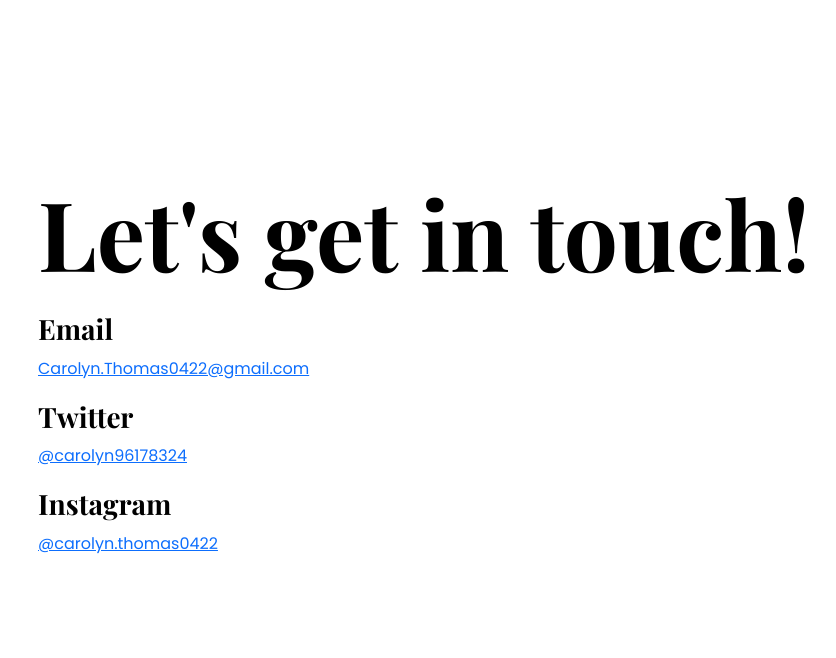
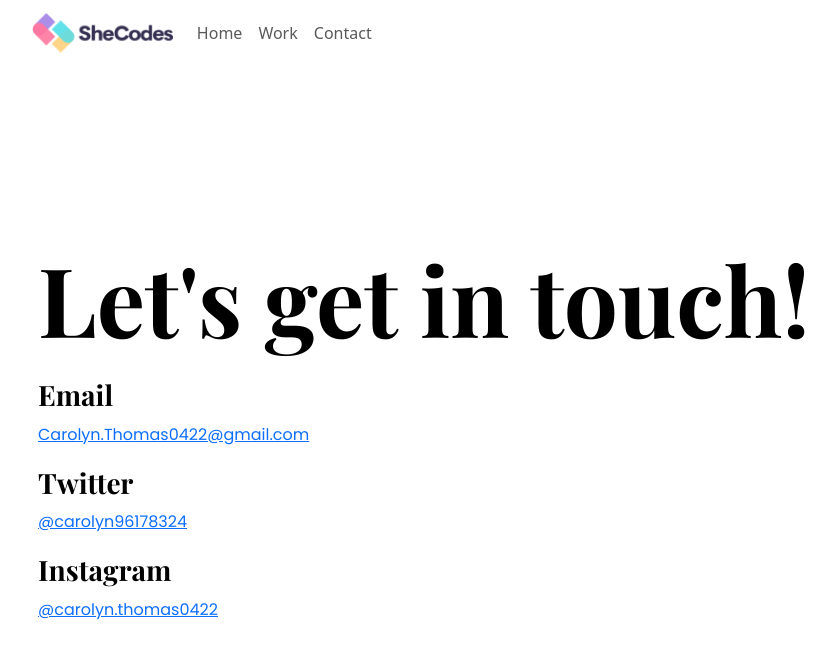
Before and after one commit to ckhepburn/Shecodes-portfolio-project, a plain HTML site: page contact.html in a window 1280 px wide. Shown: the whole page, without its empty margins (52-888 px from the left). Drawn offline with nearby package versions, Linux system fonts and the light colour scheme; a web font is replaced by a local one.

Commit message:
Added header to contact page.

```diff
--- a/contact.html
+++ b/contact.html
@@ -30,6 +30,31 @@
     <title>Document</title>
   </head>
   <body>
+   <nav class="navbar navbar-expand-lg navbar-light bg-white">
+  <div class='container'>
+    <a class="navbar-brand" href="#">
+    <img src='images/logo.png' alt='' class='logo'>
+  </a>
+  <button class="navbar-toggler" type="button" data-toggle="collapse" data-target="#navbarNav" aria-controls="navbarNav" aria-expanded="false" aria-label="Toggle navigation">
+    <span class="navbar-toggler-icon"></span>
+  </button>
+  <div class="collapse navbar-collapse" id="navbarNav">
+    <ul class="navbar-nav">
+      <li class="nav-item active">
+        <a class="nav-link" href="/index.html">Home <span class="sr-only">(current)</span></a>
+      </li>
+      <li class="nav-item">
+        <a class="nav-link" href="/work.html">Work</a>
+      </li>
+      <li class="nav-item">
+        <a class="nav-link" href="/about.html">Contact</a>
+      </li>
+
+    </ul>
+  </div>
+  </div>
+</nav>
+    </div>
     <div class="content-container container">
       <div class content>
         <h1 mb-5>Let's get in touch!</h1>
--- a/styles/portfolio.css
+++ b/styles/portfolio.css
@@ -107,6 +107,10 @@ p {
   padding: 120px 30px;
 }
 
+.logo {
+  max-height: 40px;
+}
+
 @media (max-width: 960px) {
   h1 {
     font-size: 44px;
```
Also changed, not shown: images/logo.png (added).
